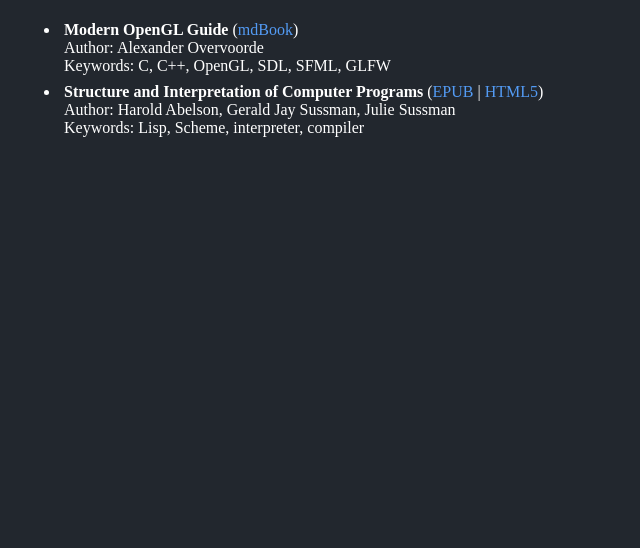
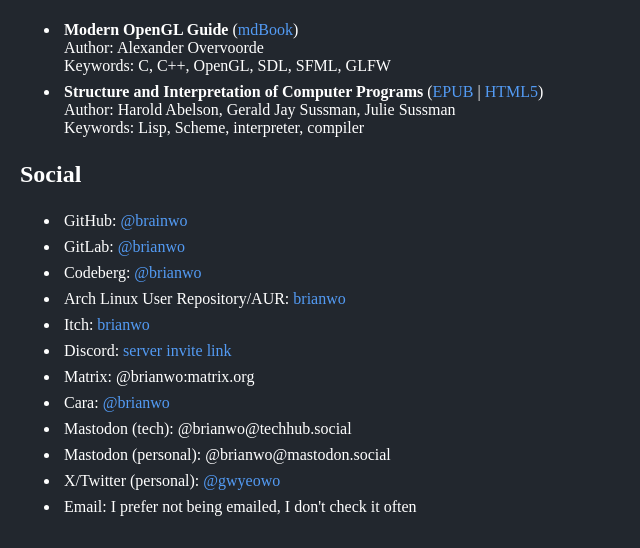
Before and after one commit to brainwo/brainwo.github.io, a plain HTML site: page index.html in a window 1280 px wide. Shown: the part 504-1052 px from the top of the page, without its empty margins (0-640 px from the left). Before the commit the page ends 800 px from the top, so only its background shows below. Drawn offline with Linux system fonts and the light colour scheme.

Commit message:
Add social media list

```diff
--- a/index.html
+++ b/index.html
@@ -27,5 +27,44 @@
         <article>Keywords: Lisp, Scheme, interpreter, compiler</article>
       </li>
     </ul>
+    <h2>Social</h2>
+    <ul>
+      <li>
+        GitHub:
+        <a href="https://github.com/brainwo">@brainwo</a>
+      </li>
+      <li>
+        GitLab:
+        <a href="https://gitlab.com/brianwo">@brianwo</a>
+      </li>
+      <li>
+        Codeberg:
+        <a href="https://codeberg.org/brianwo">@brianwo</a>
+      </li>
+      <li>
+        Arch Linux User Repository/AUR:
+        <a href="https://aur.archlinux.org/account/brianwo">brianwo</a>
+      </li>
+      <li>
+        Itch:
+        <a href="https://brianwo.itch.io">brianwo</a>
+      </li>
+      <li>
+        Discord:
+        <a href="https://discord.gg/QR63QRZntK">server invite link</a>
+      </li>
+      <li>Matrix: @brianwo:matrix.org</li>
+      <li>
+        Cara:
+        <a href="https://cara.app/brianwo">@brianwo</a>
+      </li>
+      <li>Mastodon (tech): @brianwo@techhub.social</li>
+      <li>Mastodon (personal): @brianwo@mastodon.social</li>
+      <li>
+        X/Twitter (personal):
+        <a href="https://cara.app/brianwo">@gwyeowo</a>
+      </li>
+      <li>Email: I prefer not being emailed, I don't check it often</li>
+    </ul>
   </body>
 </html>
```
